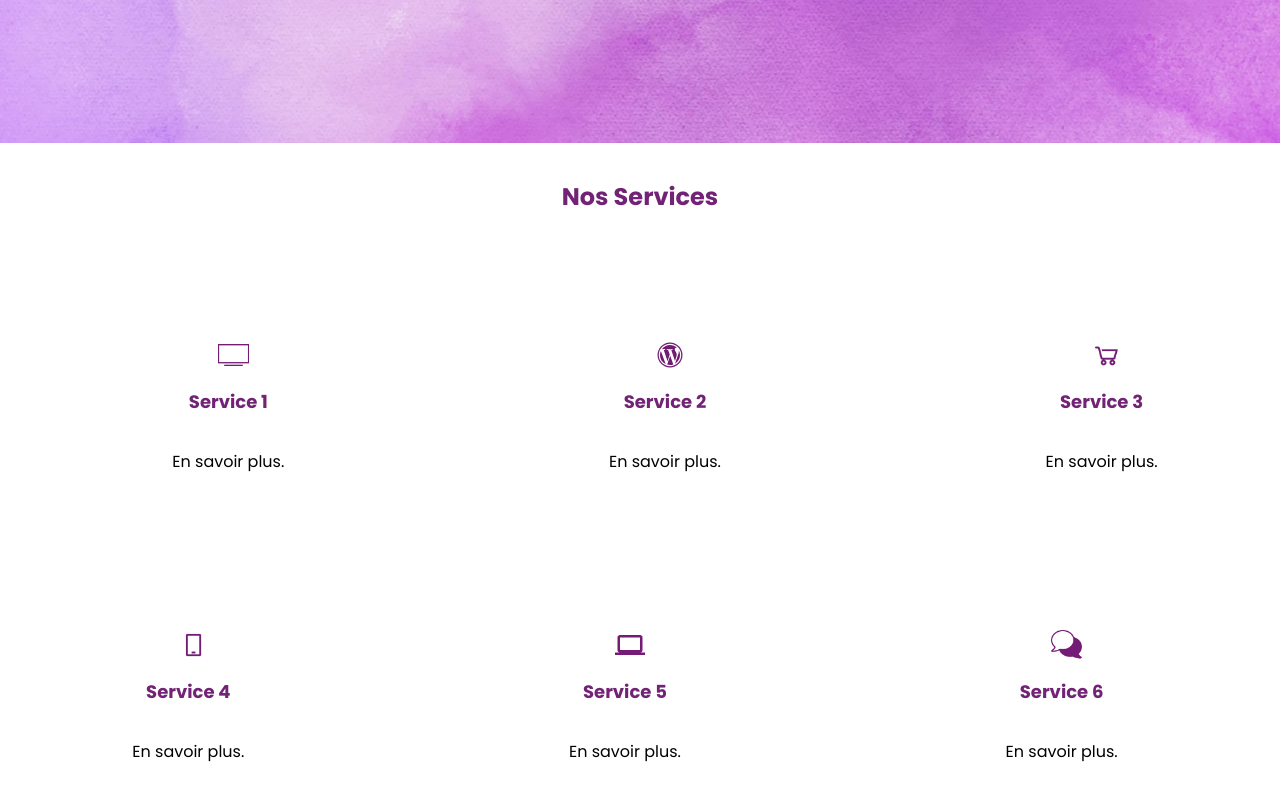
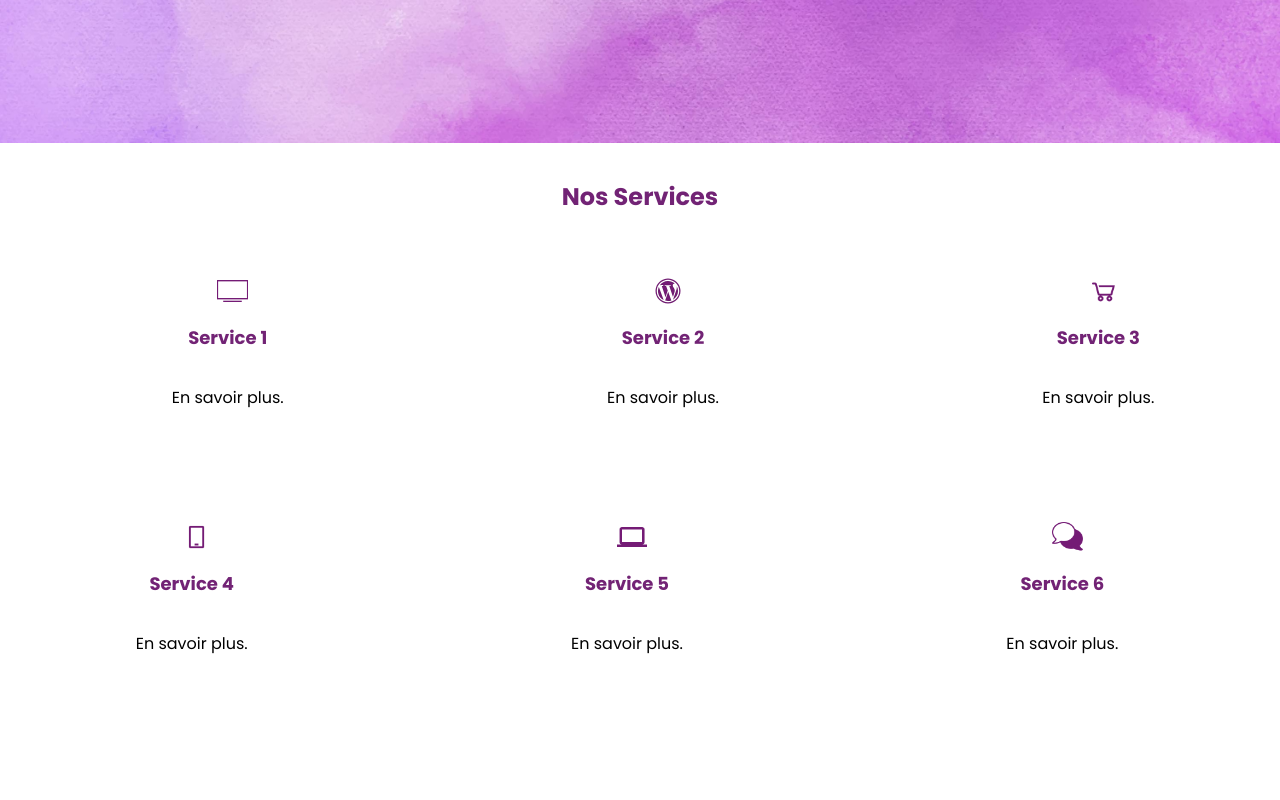
Before and after one commit to CathyThuliez/Crea-tech, a React (Create React App) app in the folder crea-tech/: page / in a window 1280 px wide. Shown: the part 737-1537 px from the top of the page. Built offline with nearby package versions, Linux system fonts and the light colour scheme.

Commit message:
commit pour pull la branche

```diff
--- a/crea-tech/package.json
+++ b/crea-tech/package.json
@@ -6,6 +6,7 @@
     "@testing-library/jest-dom": "^5.17.0",
     "@testing-library/react": "^13.4.0",
     "@testing-library/user-event": "^13.5.0",
+    "pure-react-carousel": "^1.30.1",
     "react": "^18.2.0",
     "react-dom": "^18.2.0",
     "react-hook-form": "^7.47.0",
--- a/crea-tech/src/App.css
+++ b/crea-tech/src/App.css
@@ -179,6 +179,7 @@ b {
   display: flex;
   justify-content: space-between;
   flex-wrap: wrap;
+  margin-top: -4rem;
 }
 
 .service {
@@ -213,9 +214,9 @@ b {
   justify-content: center;
   flex: 1;
   flex-direction: row;
-  margin-top: 18.75rem;
+  margin-top: 16rem;
   margin-bottom: 4.688rem;
-  margin-left: -85rem;
+  margin-left: -84.5rem;
 }
 
 .service-content h3 {
--- a/crea-tech/src/App.js
+++ b/crea-tech/src/App.js
@@ -6,6 +6,7 @@ import Header from "./components/Header";
 import Projets from "./components/Projets";
 import Services from "./components/Services";
 import Contact from "./components/Contact";
+import Avis from "./components/Avis";
 
 function App() {
   return (
```
Also changed, not shown: 1 other file (tests, documents, lock files or other folders).
